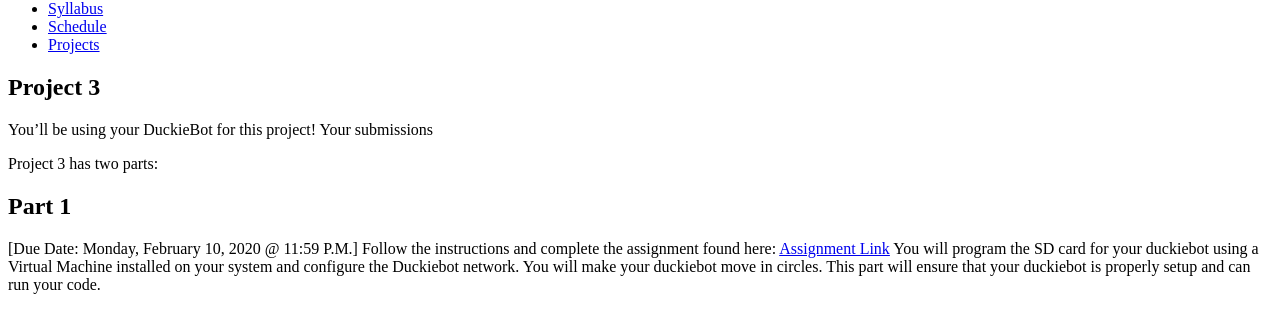
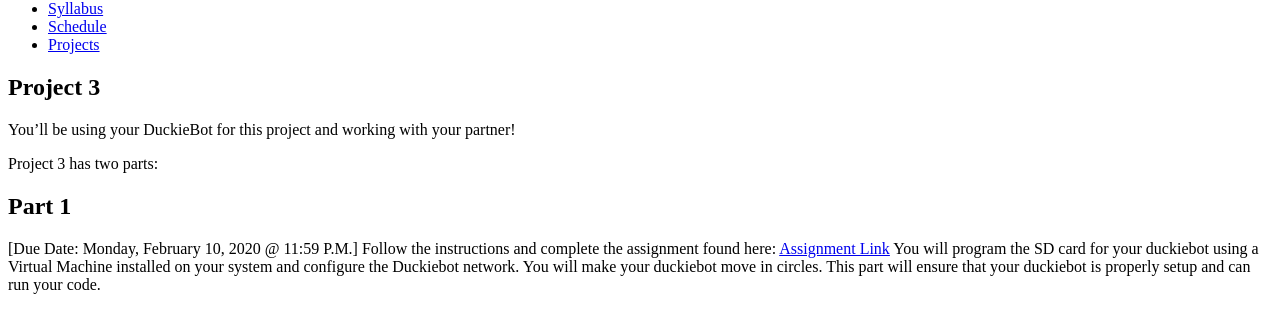
Before and after one commit to dellaert/22F-3630, a Jekyll site: the page built from projects/project3.md, in a window 1280 px wide. Shown: the part 184-497 px from the top of the page. Built offline with Jekyll 4.4.1, drawn with Linux system fonts in a browser that asks for light colours.

Commit message:
fixed Project 3 description

```diff
--- a/projects/project3.md
+++ b/projects/project3.md
@@ -5,7 +5,7 @@
 
 # Project 3
 
-You'll be using your DuckieBot for this project! Your submissions
+You'll be using your DuckieBot for this project and working with your partner!
 
 Project 3 has two parts:
 ## Part 1
```
